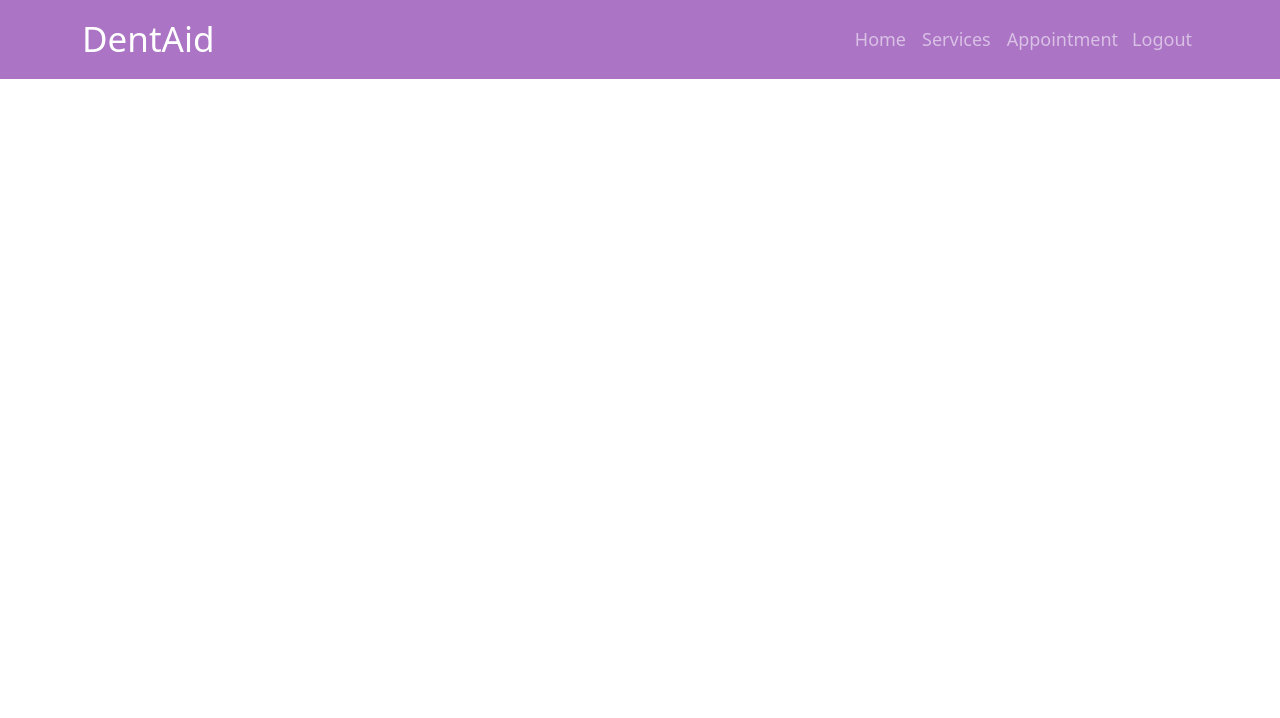
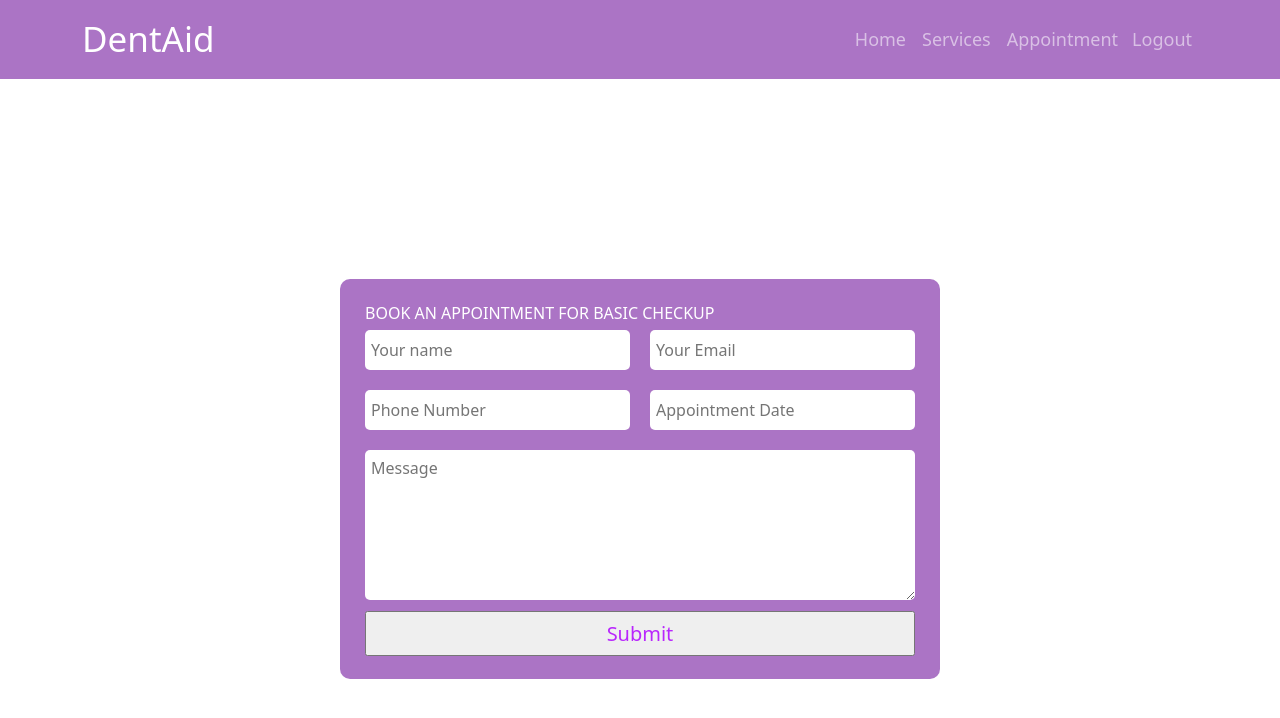
Before and after one commit to shahadat2772/dent-aid, a React (Create React App) app: page /appointment/1 in a window 1280 px wide. Shown: the top 718 px of the page. Built offline with nearby package versions, Linux system fonts and the light colour scheme; no server answers; sample sign-in values are in the browser's storage.

Commit message:
appointment component with dynamic route completed

```diff
--- a/src/App.js
+++ b/src/App.js
@@ -18,7 +18,7 @@ function App() {
         <Route path="/login" element={<Login></Login>}></Route>
         <Route path="/register" element={<SignUp></SignUp>}></Route>
         <Route
-          path="/appointment"
+          path="/appointment/:id"
           element={
             <RequireAuth>
               <Appointment></Appointment>
--- a/src/Pages/Appointment/Appointment.css
+++ b/src/Pages/Appointment/Appointment.css
@@ -54,6 +54,16 @@
   margin-top: 5px;
 }
 
+.appointmentHeader {
+  margin: 0px;
+  margin-bottom: 5px;
+  font-size: 16px;
+  color: white;
+}
+.selectedServiceName {
+  margin-bottom: 0px;
+}
+
 /* Breack points for appointmetn form  */
 @media only screen and (max-width: 576px) {
   .from {
--- a/src/Pages/Appointment/Appointment.js
+++ b/src/Pages/Appointment/Appointment.js
@@ -2,11 +2,71 @@ import React from "react";
 import Loading from "../Shared/Loading/Loading";
 import "./Appointment.css";
 
+// import services1 from "../../images/services/basic-checkup.png";
+// import services2 from "../../images/services/whitning.png";
+// import services3 from "../../images/services/implants.png";
+// import services4 from "../../images/services/orthodontics.png";
+// import services5 from "../../images/services/root-canals.png";
+// import services6 from "../../images/services/fillings.png";
+
+import { useParams } from "react-router-dom";
+
+const services = [
+  {
+    id: 1,
+    name: "Basic Checkup",
+    price: 11.99,
+    description: "Lorem it is short description",
+  },
+  {
+    id: 2,
+    name: "Oral Hygiene",
+    price: 13.99,
+    description: "Lorem it is short description",
+  },
+  {
+    id: 3,
+    name: "Implant",
+    price: 99.99,
+    description: "Lorem it is short description",
+  },
+  {
+    id: 4,
+    name: "Orthodontics",
+    price: 111.99,
+    description: "Lorem it is short description",
+  },
+  {
+    id: 5,
+    name: "Root Canal",
+    price: 49.99,
+    description: "Lorem it is short description",
+  },
+  {
+    id: 6,
+    name: "Filling",
+    price: 29.99,
+    description: "Lorem it is short description",
+  },
+];
+
 const Appointment = () => {
+  const { id } = useParams();
+
+  const selectedService = services.find((service) => service.id == id);
+
+  console.log(selectedService);
+
   return (
     <div className="appointmentFormContainer">
       <div className="fromContainer">
         <div className="from">
+          <p className="appointmentHeader">
+            BOOK AN APPOINTMENT{" "}
+            {selectedService.name && (
+              <span>FOR {selectedService.name.toUpperCase()}</span>
+            )}
+          </p>
           <div className="upperField">
             <input placeholder="Your name" type="text" name="" id="" />
             <input placeholder="Your Email" type="text" name="" id="" />
--- a/src/Pages/Home/EachService/EachService.css
+++ b/src/Pages/Home/EachService/EachService.css
@@ -40,4 +40,9 @@
   background-color: rgba(137, 43, 226, 0.432);
   color: white;
   font-weight: 500;
+  margin-bottom: 10px;
 }
+
+.bookBtn:hover {
+  background-color: rgba(137, 43, 226, 0.705);
+}
--- a/src/Pages/Home/EachService/EachService.js
+++ b/src/Pages/Home/EachService/EachService.js
@@ -1,8 +1,12 @@
 import React from "react";
+import { useNavigate } from "react-router-dom";
 import "./EachService.css";
 
 const EachService = ({ service }) => {
+  const navigate = useNavigate();
+
   const { img, name, description, id, price } = service;
+  console.log(id);
   return (
     <div className="eachServiceContainer">
       <img src={img} alt="" />
@@ -11,7 +15,12 @@ const EachService = ({ service }) => {
         <p className="servicePrice">at ${price}</p>
         <p className="serviceDescription">{description}</p>
       </div>
-      <button className="bookBtn">Book Appointment</button>
+      <button
+        onClick={() => navigate(`/appointment/${id}`)}
+        className="bookBtn"
+      >
+        Book Appointment
+      </button>
     </div>
   );
 };
```
